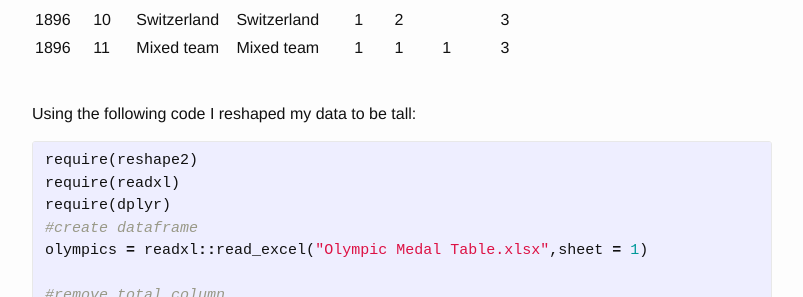
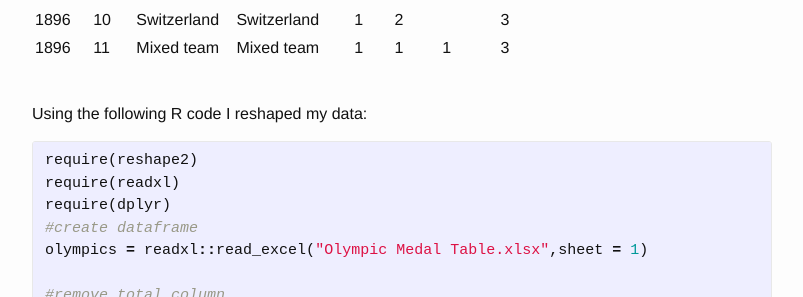
Before and after one commit to johntilelli/johntilelli.github.io, a Jekyll site: the page built from _posts/2016-08-11-reshaping-data.markdown, in a window 1280 px wide and 900 px high, scrolled down 734 px. Shown: the part 155-452 px from the top of the window, without its empty margins (238-1041 px from the left). Built offline with Jekyll 4.4.1, drawn with Linux system fonts in a browser that asks for light colours.

Commit message:
Update 2016-08-11-reshaping-data.markdown

```diff
--- a/_posts/2016-08-11-reshaping-data.markdown
+++ b/_posts/2016-08-11-reshaping-data.markdown
@@ -28,7 +28,7 @@ One thing I noticed week to week on Makeover Monday is that the dataset provided
 | 1896    | 11   | Mixed team    | Mixed team    | 1    | 1      | 1      | 3     |
 
 <br>
-<p> Using the following code I reshaped my data to be tall: </p>
+<p> Using the following R code I reshaped my data: </p>
 
 {% highlight r %}
 
@@ -99,4 +99,6 @@ Here is the resulting "tall" dataset. Two columns were added, variable and amoun
 Here is my visualization below using the "tall" dataset. It shows 3 visualizations on the same worksheet, two barcharts and a stacked % of total bar chart, with a complex sorting. It wasn't my best work, especially in terms of design, but it shows how much easier tall data is to work with in Tableau. It was incredibly easy to create the table calc - I simply added the "amount" pill to the column pane and created a quick table calculation, percent of total, then added "variable" to the color on the marks pane. I was unable create this same worksheet using the original data. If anyone knows of a way to replicate this in Tableau with the original data please reply/send me a DM on [twitter](https://twitter.com/JohnTilelli).
 </p>
 
+<br>
+
 ![Picture of Week 32 Makeover Monday](https://github.com/johntilelli/johntilelli.github.io/blob/master/mmwk32.png)
```
